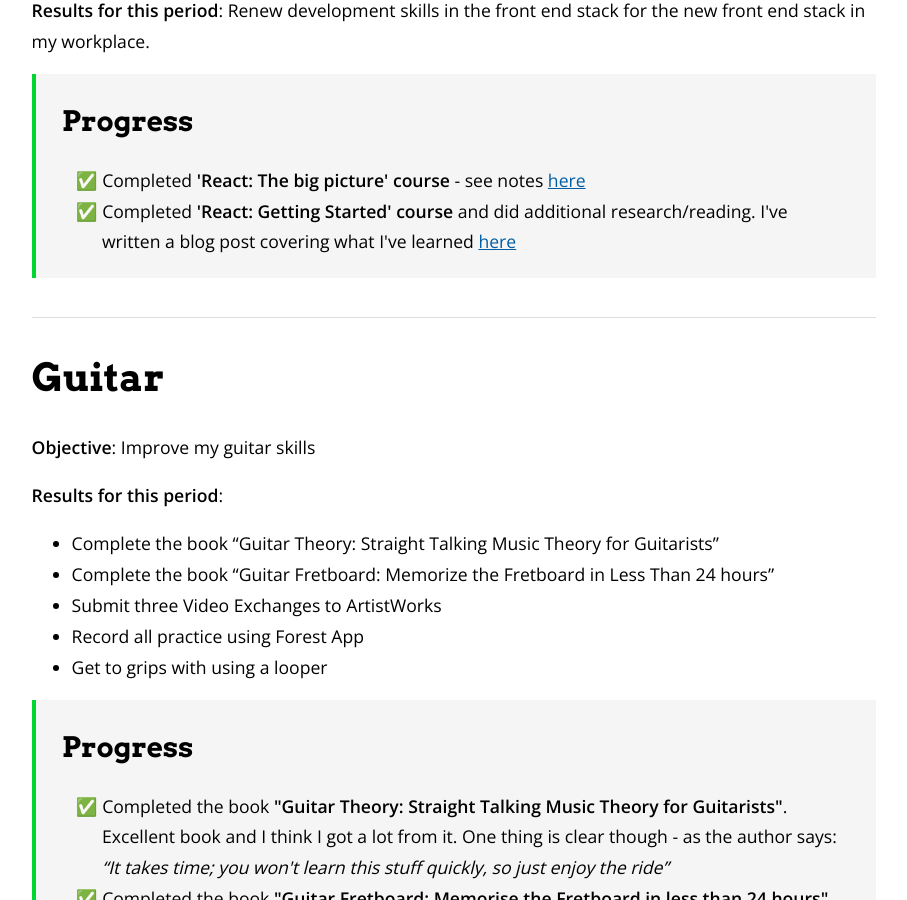
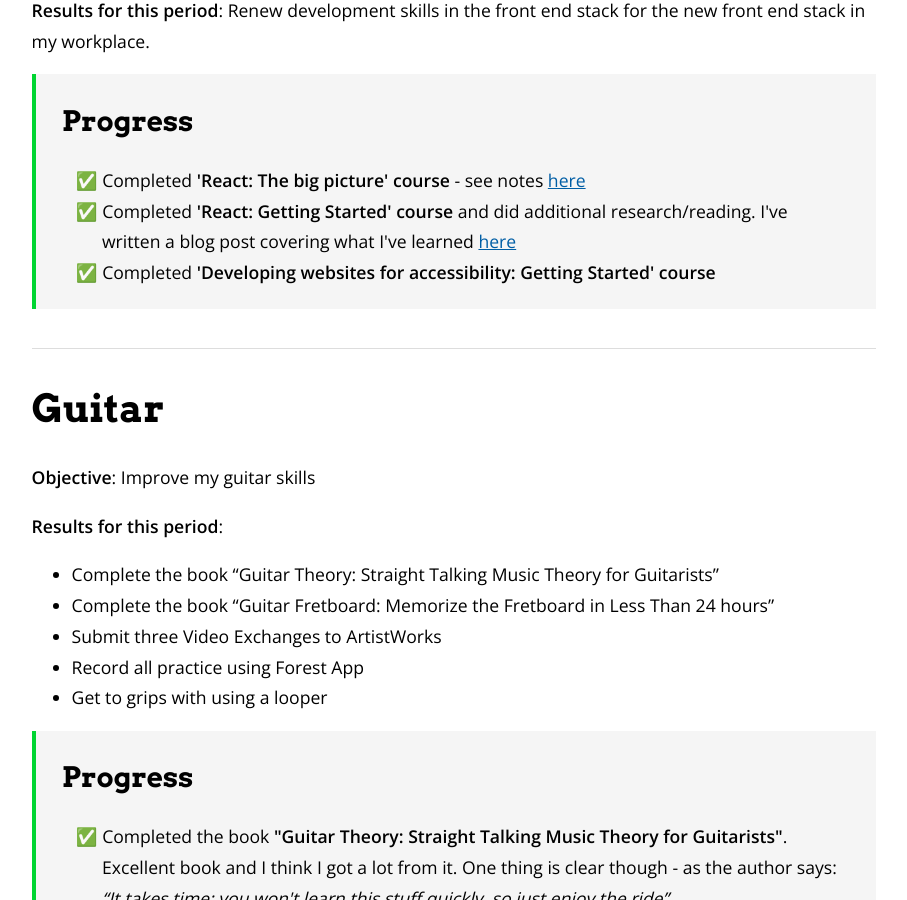
Before and after one commit to gtvj/gtvj.github.io, a Jekyll site: the page built from objectives-2020-Q3.md, in a window 1280 px wide and 900 px high, scrolled down 854 px. Shown: the whole window, without its empty margins (186-1093 px from the left). Built offline with Jekyll 4.4.1, drawn with Linux system fonts in a browser that asks for light colours; nearby versions of some CDN libraries.

Commit message:
Add accessibility course

```diff
--- a/objectives-2020-Q3.md
+++ b/objectives-2020-Q3.md
@@ -31,6 +31,7 @@ This page details my personal objectives for 6 July to 4 October 2020. Plans wil
 <ul>
     <li>Completed <strong>'React: The big picture' course</strong> - see notes <a href="/2020/07/08/react-big-picture.html">here</a></li>
     <li>Completed <strong>'React: Getting Started' course</strong> and did additional research/reading. I've written a blog post covering what I've learned <a href="/2020/07/28/getting-started-with-react.html">here</a></li>
+    <li>Completed <strong>'Developing websites for accessibility: Getting Started' course</strong></li>
 </ul>
 </div>
 
```
